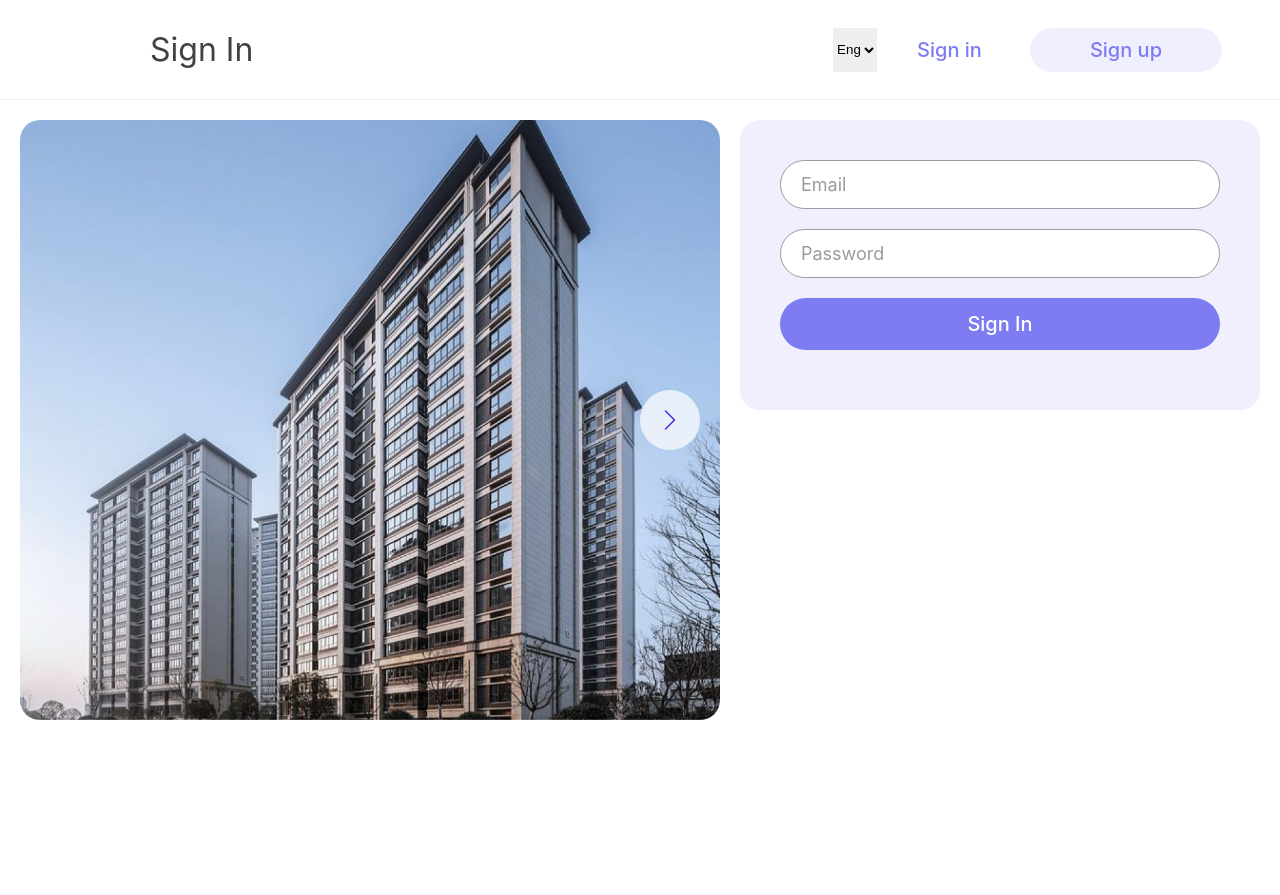
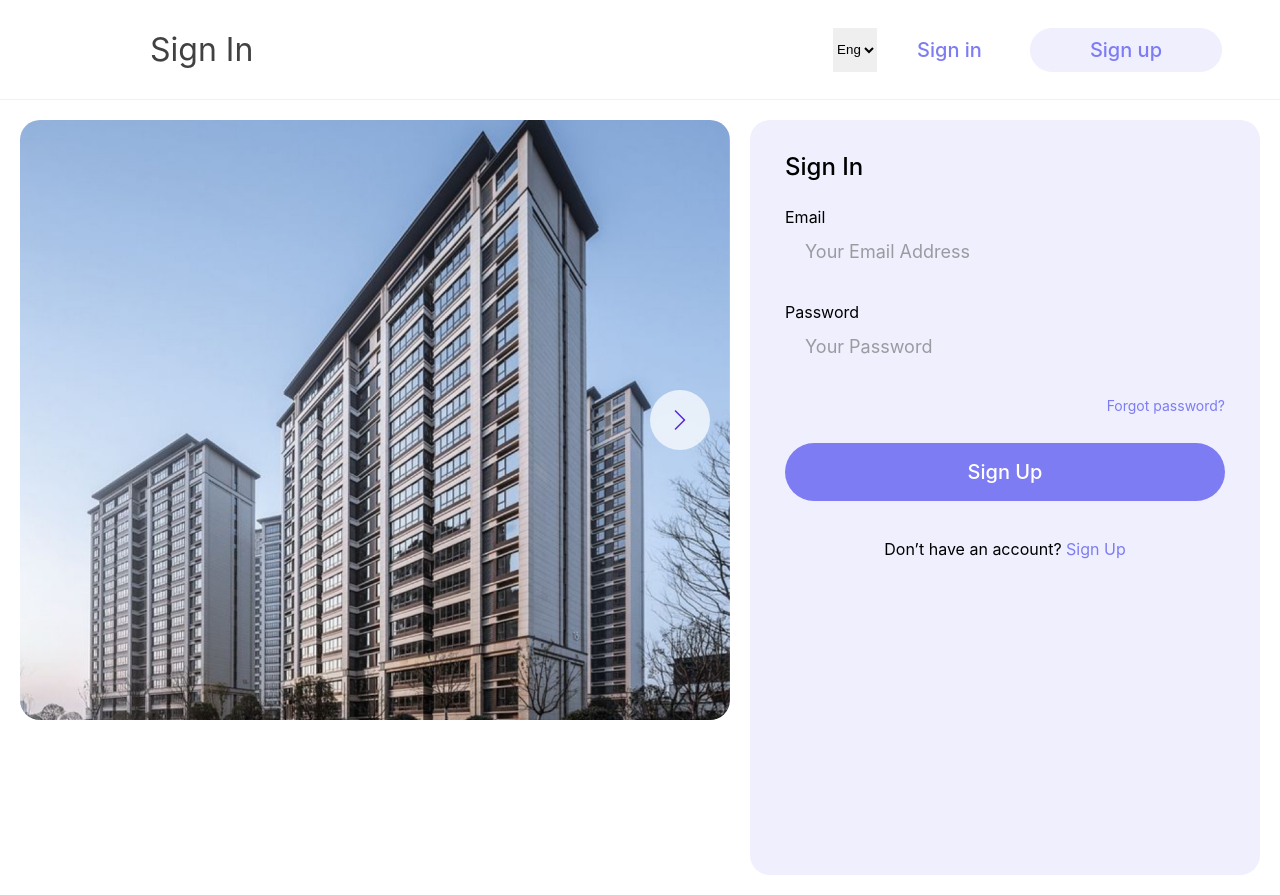
Before and after one commit to avdiachenko/teamchallenge-chat, a React (Vite) app in the folder frontend/: page /signin in a window 1280 px wide. Before the commit the page ends 800 px from the top, so only its background shows below. Built offline with nearby package versions, Linux system fonts and the light colour scheme.

Commit message:
feat: sign in layout validation

```diff
--- a/frontend/src/pages/SignIn/SignIn.module.css
+++ b/frontend/src/pages/SignIn/SignIn.module.css
@@ -13,15 +13,13 @@
   align-items: flex-start;
   justify-content: space-between;
   min-height: calc(100dvh - 100px);
-  padding: 40px;
+  padding: 20px;
   width: 1600px;
-  gap: 40px;
 }
 
 @media screen and (max-width: 1600px) {
   .content {
     width: 100%;
-    padding: 20px;
     gap: 20px;
   }
 }
@@ -30,6 +28,7 @@
   .content {
     flex-direction: column;
     justify-content: flex-start;
+    padding: 10px;
   }
 }
 
@@ -40,21 +39,16 @@
   justify-content: flex-start;
   gap: 20px;
   width: 550px;
-  height: 100%;
-  padding-top: 60px;
+  height: 755px;
+  padding: 35px;
   border-radius: 20px;
   background-color: var(--purple-color-100);
-}
-
-@media screen and (max-width: 1600px) {
-  .formContainer {
-    padding: 40px;
-  }
 }
 
 @media screen and (max-width: 1200px) {
   .formContainer {
     width: 100%;
+    height: 100%;
     padding: 20px;
   }
 }
@@ -62,9 +56,9 @@
 .form {
   display: flex;
   flex-direction: column;
-  align-items: center;
+  align-items: flex-start;
   justify-content: center;
-  gap: 20px;
+  gap: 10px;
   width: 440px;
 }
 
@@ -74,23 +68,53 @@
   }
 }
 
+.formTitle {
+  font-size: 24px;
+  font-weight: 500;
+  padding-bottom: 20px;
+}
+
+.wrapper {
+  display: flex;
+  flex-direction: row;
+  align-items: center;
+  justify-content: flex-start;
+  gap: 20px;
+  width: 100%;
+}
+
+.checkboxContainer {
+  display: flex;
+  flex-direction: column;
+  align-items: flex-start;
+  justify-content: flex-start;
+  gap: 3px;
+  width: 100%;
+  height: 40px;
+}
+
 .inputContainer {
   display: flex;
   flex-direction: column;
-  align-items: center;
-  justify-content: center;
-  gap: 5px;
+  align-items: flex-start;
+  justify-content: flex-start;
+  gap: 3px;
   width: 100%;
+  height: 85px;
+}
+
+.label {
+  font-size: 16px;
+  font-weight: 400;
 }
 
 .input {
   font-size: 18px;
   font-weight: 400;
   color: var(--black-color);
-  border: 1px solid var(--gray-color-500);
+  background-color: var(--purple-color-100);
   width: 100%;
   padding: 13px 20px;
-  border-radius: 40px;
 }
 
 .input::placeholder {
@@ -101,6 +125,9 @@
 
 .error {
   color: red;
+  font-size: 12px;
+  width: 100%;
+  text-align: center;
 }
 
 .submit {
@@ -125,6 +152,8 @@
 
 .status {
   font-size: 20px;
+  width: 100%;
+  text-align: center;
 }
 
 .request {
@@ -134,3 +163,21 @@
 .success {
   color: green;
 }
+
+.text {
+  padding-top: 20px;
+  width: 100%;
+  font-size: 16px;
+  font-weight: 400;
+  text-align: center;
+}
+
+.forgot {
+  width: 100%;
+  text-align: end;
+  padding-bottom: 20px;
+}
+
+.link {
+  color: var(--purple-color-600);
+}
--- a/frontend/src/pages/SignIn/SignIn.tsx
+++ b/frontend/src/pages/SignIn/SignIn.tsx
@@ -1,6 +1,7 @@
+import { Button } from "@mui/joy";
 import { useEffect } from "react";
 import { SubmitHandler, useForm } from "react-hook-form";
-import { useNavigate } from "react-router-dom";
+import { Link, useNavigate } from "react-router-dom";
 import { useUserStore } from "../../entities/user/user.store";
 import { AuthData } from "../../entities/user/user.types";
 import { SignSwiper } from "../../shared/components/SignSwiper/SignSwiper";
@@ -35,7 +36,10 @@ export function SignIn() {
 
         <div className={styles.formContainer}>
           <form onSubmit={handleSubmit(onSubmit)} className={styles.form}>
+            <span className={styles.formTitle}>Sign In</span>
+
             <div className={styles.inputContainer}>
+              <label className={styles.label}>Email</label>
               <input
                 type="text"
                 {...register("email", {
@@ -45,33 +49,62 @@ export function SignIn() {
                       /^[^\s@]+@[^\s@]+\.[^\s@]+$/.test(value) || "Invalid email address",
                   },
                 })}
-                placeholder="Email"
+                placeholder="Your Email Address"
                 className={styles.input}
               />
               {errors.email && <p className={styles.error}>{errors.email.message}</p>}
             </div>
 
             <div className={styles.inputContainer}>
+              <label className={styles.label}>Password</label>
               <input
                 type="password"
                 {...register("password", {
                   required: "Password is required",
-                  minLength: {
-                    value: 6,
-                    message: "Password must be at least 6 characters long",
-                  },
                 })}
-                placeholder="Password"
+                placeholder="Your Password"
                 className={styles.input}
               />
               {errors.password && <p className={styles.error}>{errors.password.message}</p>}
             </div>
 
-            <input type="submit" value="Sign In" disabled={loading} className={styles.submit} />
+            <div className={styles.forgot}>
+              <Link to="/signup" className={styles.link}>
+                Forgot password?
+              </Link>
+            </div>
+
+            <Button
+              type="submit"
+              disabled={loading}
+              loading={loading}
+              sx={{
+                width: "100%",
+                fontSize: "20px",
+                fontWeight: 500,
+                color: "var(--white-color)",
+                background: "var(--purple-color-600)",
+                borderRadius: "60px",
+                padding: "14px",
+                cursor: "pointer",
+                fontFamily: "Inter, sans-serif",
+                "&:hover": {
+                  background: "var(--secondary-color)",
+                },
+              }}
+            >
+              Sign Up
+            </Button>
 
             <div className={styles.status}>
-              {loading && <p className={styles.request}>Login request</p>}
               {error && <p className={styles.error}>{errorMessage}</p>}
+            </div>
+
+            <div className={styles.text}>
+              Don’t have an account?{" "}
+              <Link to="/signup" className={styles.link}>
+                Sign Up
+              </Link>
             </div>
           </form>
         </div>
--- a/frontend/src/pages/SignUp/SignUp.module.css
+++ b/frontend/src/pages/SignUp/SignUp.module.css
@@ -39,7 +39,7 @@
   justify-content: flex-start;
   gap: 20px;
   width: 550px;
-  height: 100%;
+  height: 755px;
   padding: 35px;
   border-radius: 20px;
   background-color: var(--purple-color-100);
@@ -48,6 +48,7 @@
 @media screen and (max-width: 1200px) {
   .formContainer {
     width: 100%;
+    height: 100%;
     padding: 20px;
   }
 }
@@ -111,10 +112,9 @@
   font-size: 18px;
   font-weight: 400;
   color: var(--black-color);
-  border: 1px solid var(--gray-color-500);
+  background-color: var(--purple-color-100);
   width: 100%;
   padding: 13px 20px;
-  border-radius: 40px;
 }
 
 .input::placeholder {
@@ -171,3 +171,7 @@
   font-weight: 400;
   text-align: center;
 }
+
+.link {
+  color: var(--purple-color-600);
+}
--- a/frontend/src/pages/SignUp/SignUp.tsx
+++ b/frontend/src/pages/SignUp/SignUp.tsx
@@ -121,11 +121,12 @@ export function SignUp() {
                       fontSize: "18px",
                       fontWeight: 400,
                       padding: "13px 20px",
-                      borderRadius: "40px",
                       color: "var(--black-color)",
-                      border: "1px solid var(--gray-color-500)",
+                      border: "none",
+                      boxShadow: "none",
+                      backgroundColor: "var(--purple-color-100)",
                       "&:hover": {
-                        backgroundColor: "var(--white-color)",
+                        backgroundColor: "var(--purple-color-100)",
                       },
                       [`& .${selectClasses.indicator}`]: {
                         transition: "0.2s",
```
